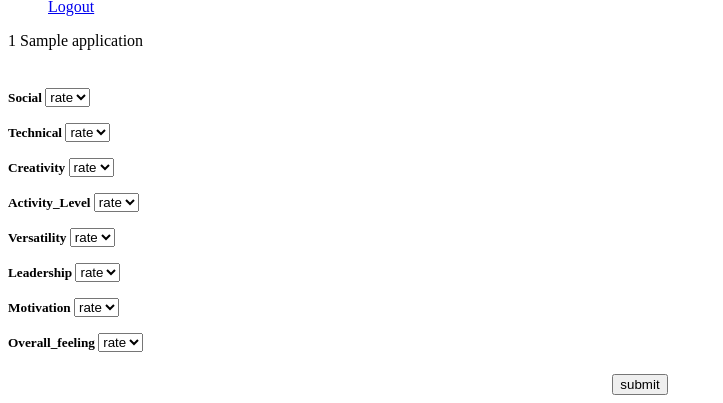
After one commit to ComputerScienceHouse/csh-selections, a Flask app: template selections/templates/include/vote.html in a window 1280 px wide. The commit adds this page. Shown: the part 400-803 px from the top of the page, without its empty margins (0-723 px from the left). Run offline with Flask 2, Linux system fonts and the light colour scheme; the template is opened without the code that fills it: most values are stand-ins (such as "Sample title", 1, 10 or a date in 2020).

Commit message:
adds voting page

```diff
--- a/selections/templates/include/head.html
+++ b/selections/templates/include/head.html
@@ -5,7 +5,7 @@
     <meta name="description" content="">
     <meta name="author" content="Devin Matte">
 
-    <title>CSH Profiles</title>
+    <title>Selections</title>
 
     <link rel="manifest" href="/static/manifest.json">
     <meta name="theme-color" content="#B0197E">
--- /dev/null
+++ b/selections/templates/include/rate.html
@@ -0,0 +1,13 @@
+<select class="custom-select">
+	<option selected>rate</option>
+	<option value="1">1</option>
+	<option value="2">2</option>
+	<option value="3">3</option>
+        <option value="4">4</option>
+        <option value="5">5</option>
+        <option value="6">6</option>
+        <option value="7">7</option>
+        <option value="8">8</option>
+        <option value="9">9</option>
+        <option value="10">10</option>
+</select>
--- /dev/null
+++ b/selections/templates/include/vote.html
@@ -0,0 +1,46 @@
+<body>
+{% include "include/nav.html" %}
+<div class="container">
+  <div class="row">
+    <div class="col-9">
+	<div id="profile-container" class="container">
+        	<div class="card">
+                	<div class="card-block card-text">
+				{{application.id}}
+		   		{{application.Application}}
+                	</div>
+		</div>
+	</div>
+    </div>
+	<div class="col">
+		<div id = "profile-container" class = "container">
+			<div class = "card">
+				<div class = "card-block card-text">
+					<h5>
+					<br>
+				Social
+				{% include "include/rate.html" %}
+				<br><br>Technical
+				{% include "include/rate.html" %}
+				<br><br>Creativity
+				{% include "include/rate.html" %}
+				<br><br>Activity_Level
+				{% include "include/rate.html" %}
+				<br><br>Versatility
+				{% include "include/rate.html" %}
+				<br><br>Leadership
+				{% include "include/rate.html" %}
+				<br><br>Motivation
+				{% include "include/rate.html" %}
+				<br><br>Overall_feeling
+				{% include "include/rate.html" %}
+					</h5>
+				</div>
+			</div>
+		</div>
+	</div>
+  </div>
+  <div style="text-align:center;" >
+	<button type="button" class="btn" id="submitForm">submit</button>
+  </div>
+</body>
--- /dev/null
+++ b/selections/templates/vote.html
@@ -0,0 +1,5 @@
+<!DOCTYPE html>
+<html lang="en">
+	        {% include "include/head.html" %}
+	       	{% include "include/vote.html" %}
+</html>
```
Also changed, not shown: selections/__init__.py (+20 -3 lines), selections/templates/include/body.html (+15 -0 lines).
